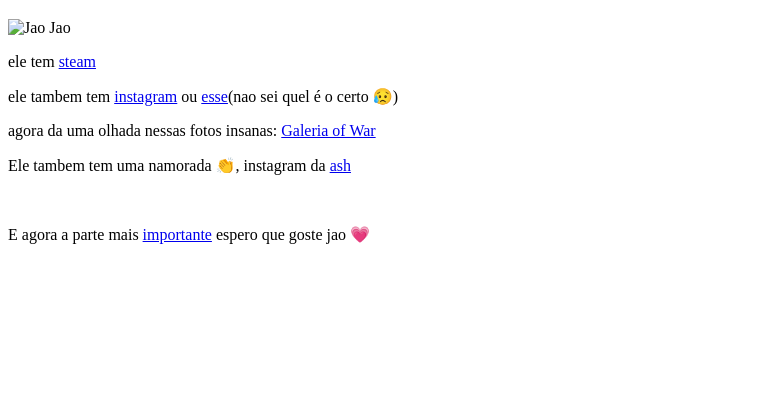
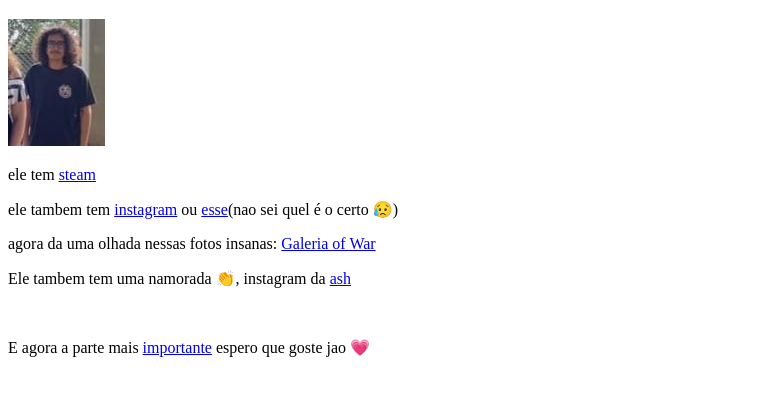
Before and after one commit to phzinpb/Jaojao, a plain HTML site: page index.html in a window 1280 px wide. Shown: the part 62-458 px from the top of the page, without its empty margins (0-778 px from the left). Drawn offline with Linux system fonts and the light colour scheme; the site is published under a folder, as on GitHub Pages, so addresses that start at the root find nothing.

Commit message:
Update index.html

```diff
--- a/index.html
+++ b/index.html
@@ -8,7 +8,7 @@
 </head>
 <body>
     <h1>O João é um ser humano da cidade de Piracicaba &#x1F525</h1>
-    <img src="/src/jaojao-full.jpg" alt="Jao Jao">
+    <img src="src/jaojao-full.jpg" alt="Jao Jao">
     <p>ele tem <a href="https://steamcommunity.com/profiles/76561199438646368" target="_blank" rel="external">steam</a></p>
     <p>ele tambem tem <a href="https://www.instagram.com/srjao_jao/" target="_blank" rel="nofollow">instagram</a> ou <a href="https://www.instagram.com/sr_jaojao/esse" target="_blank">esse</a>(nao sei quel é o certo &#x1F625)</p>
     <p>agora da uma olhada nessas fotos insanas: <a href="melhoresimg/galeria.html">Galeria of War</a></p>
```
